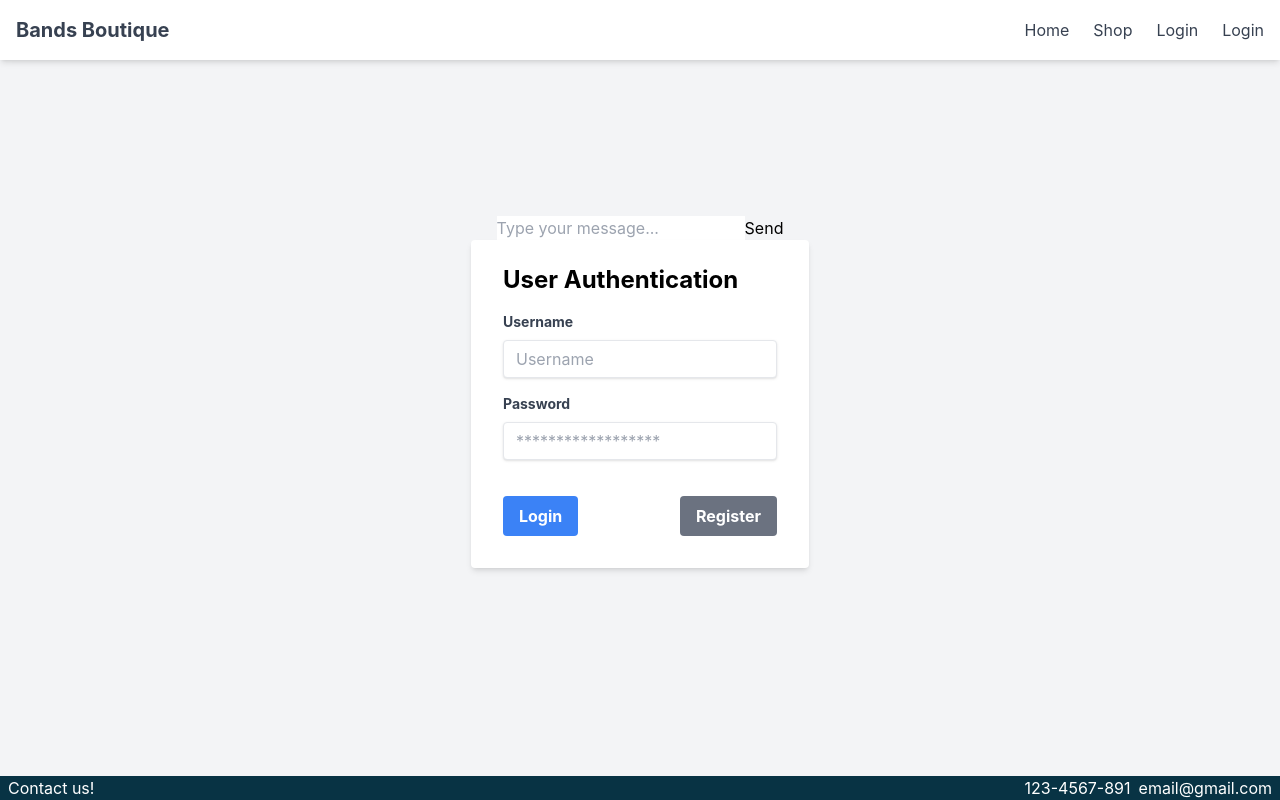
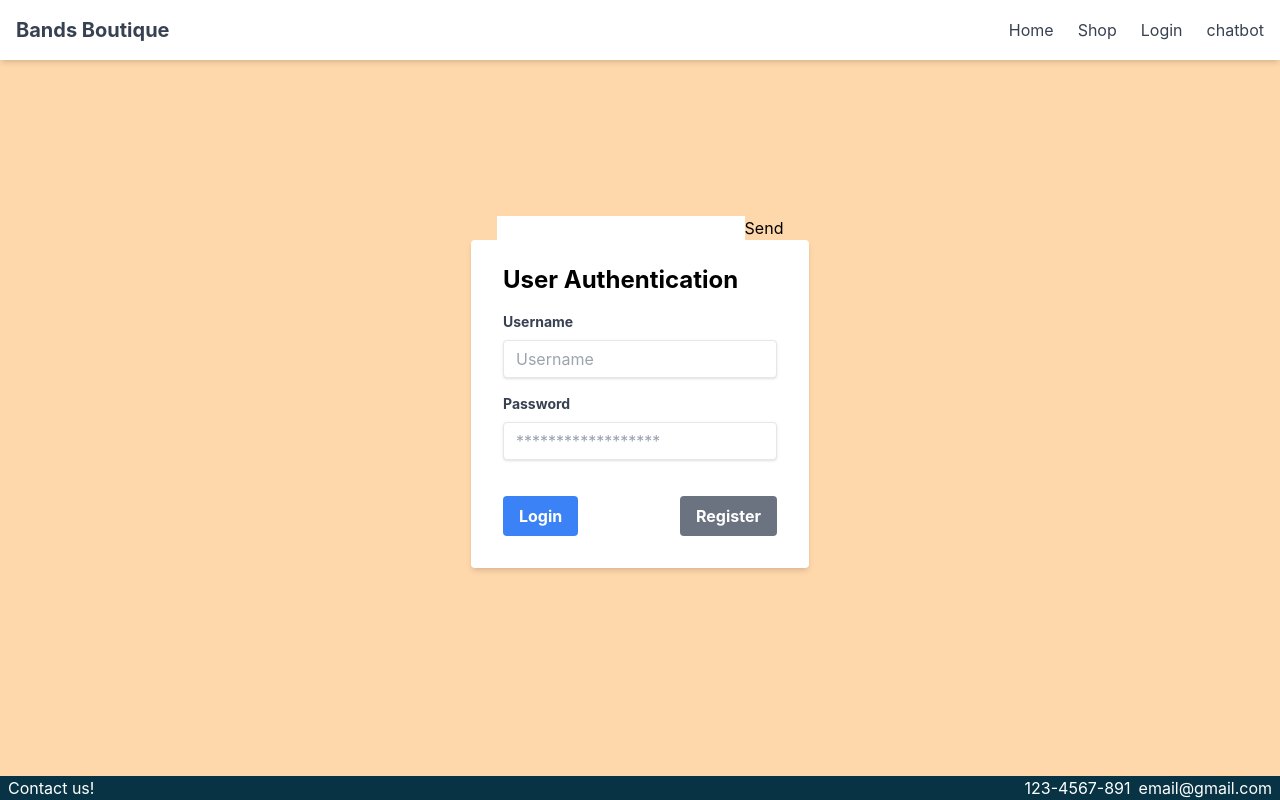
Before and after one commit to cgipson2345/bandsboutique, a React (Create React App) app in the folder bands-boutique/: page /SendMessage in a window 1280 px wide. Built offline with nearby package versions, Linux system fonts and the light colour scheme.

Commit message:
fixed background colors

```diff
--- a/bands-boutique/package.json
+++ b/bands-boutique/package.json
@@ -18,7 +18,8 @@
     "react": "^18.2.0",
     "react-dom": "^18.2.0",
     "react-router-dom": "^6.22.1",
-    "react-scripts": "5.0.1"
+    "react-scripts": "5.0.1",
+    "socket.io": "^4.7.4"
   },
   "scripts": {
     "start": "react-scripts start",
--- a/bands-boutique/src/App.js
+++ b/bands-boutique/src/App.js
@@ -39,7 +39,7 @@ function App() {
   };
 
   return (
-    <div className="flex flex-col items-center justify-center min-h-screen bg-gray-100 ">
+    <div className="flex flex-col items-center justify-center min-h-screen bg-orange-200 ">
       <Navbar />
       {!isLoggedIn && (
         <div className="bg-white shadow-md rounded px-8 pt-6 pb-8 mb-4 max-w-md">
--- a/bands-boutique/src/Home.js
+++ b/bands-boutique/src/Home.js
@@ -3,7 +3,7 @@ import React from 'react';
 
 const Home = () => {
   return (
-    <div>
+    <div >
       <div className= "flex flex-row  justify-center  justify-items-center gap-x-10 m-10 items-center">
         <div className="left">
           <img src ={'/images/ring.png'} alt ="dog"/>
--- a/bands-boutique/src/Navbar.js
+++ b/bands-boutique/src/Navbar.js
@@ -17,7 +17,7 @@ const Navbar = () => {
             <Link to="/" className="text-gray-700 hover:text-black">Home</Link>
             <Link to="/shop" className="text-gray-700 hover:text-black">Shop</Link>
             <Link to="/login" className="text-gray-700 hover:text-black">Login</Link>
-            <Link to="/SendMessage" className="text-gray-700 hover:text-black">Login</Link>
+            <Link to="/SendMessage" className="text-gray-700 hover:text-black">chatbot</Link>
           </div>
         </div>
       </nav>
--- a/bands-boutique/src/SendMessage.jsx
+++ b/bands-boutique/src/SendMessage.jsx
@@ -2,16 +2,16 @@ import React, { useState, useEffect } from 'react';
 import axios from 'axios'; // Use axios or another HTTP client to communicate with your backend
 
 const LiveServiceChat = () => {
-const [messages, setMessages] = useState([]);
-const [inputMessage, setInputMessage] = useState('');
+  const [messages, setMessages] = useState([]);
+  const [inputMessage, setInputMessage] = useState('');
 
   const sendMessage = async () => {
     try {
       // Send the user message to the backend
       const response = await axios.post('/api/send-message', { message: inputMessage });
       // Update messages state with bot response
-      // @ts-ignore
-      setMessages([...messages, response.data.botResponse]);
+      setMessages(prevMessages => [...prevMessages, { text: inputMessage, isBot: false }]);
+      setMessages(prevMessages => [...prevMessages, { text: response.data.botResponse, isBot: true }]);
       // Clear input field
       setInputMessage('');
     } catch (error) {
@@ -19,27 +19,14 @@ const [inputMessage, setInputMessage] = useState('');
     }
   };
 
-  useEffect(() => {
-    // Fetch initial chat history or any previous messages from the backend
-    // Update messages state
-  }, []);
 
   return (
     <div className="live-service-chat">
-      <div className="messages-container">
-        {messages.map((message, index) => (
-          <div key={index} className="message">{message}</div>
-        ))}
-      </div>
-      <div className="input-container">
-        <input
-          type="text"
-          value={inputMessage}
-          onChange={(e) => setInputMessage(e.target.value)}
-          placeholder="Type your message..."
-        />
-        <button onClick={sendMessage}>Send</button>
-      </div>
+      <div className="message holder"></div>
+      <form className="send holder">
+      <input type = "text" className="message input"></input>
+      <button type = "submit" id = "send-button">Send</button>
+      </form>
     </div>
   );
 };
```
Also changed, not shown: 1 other file (tests, documents, lock files or other folders).
